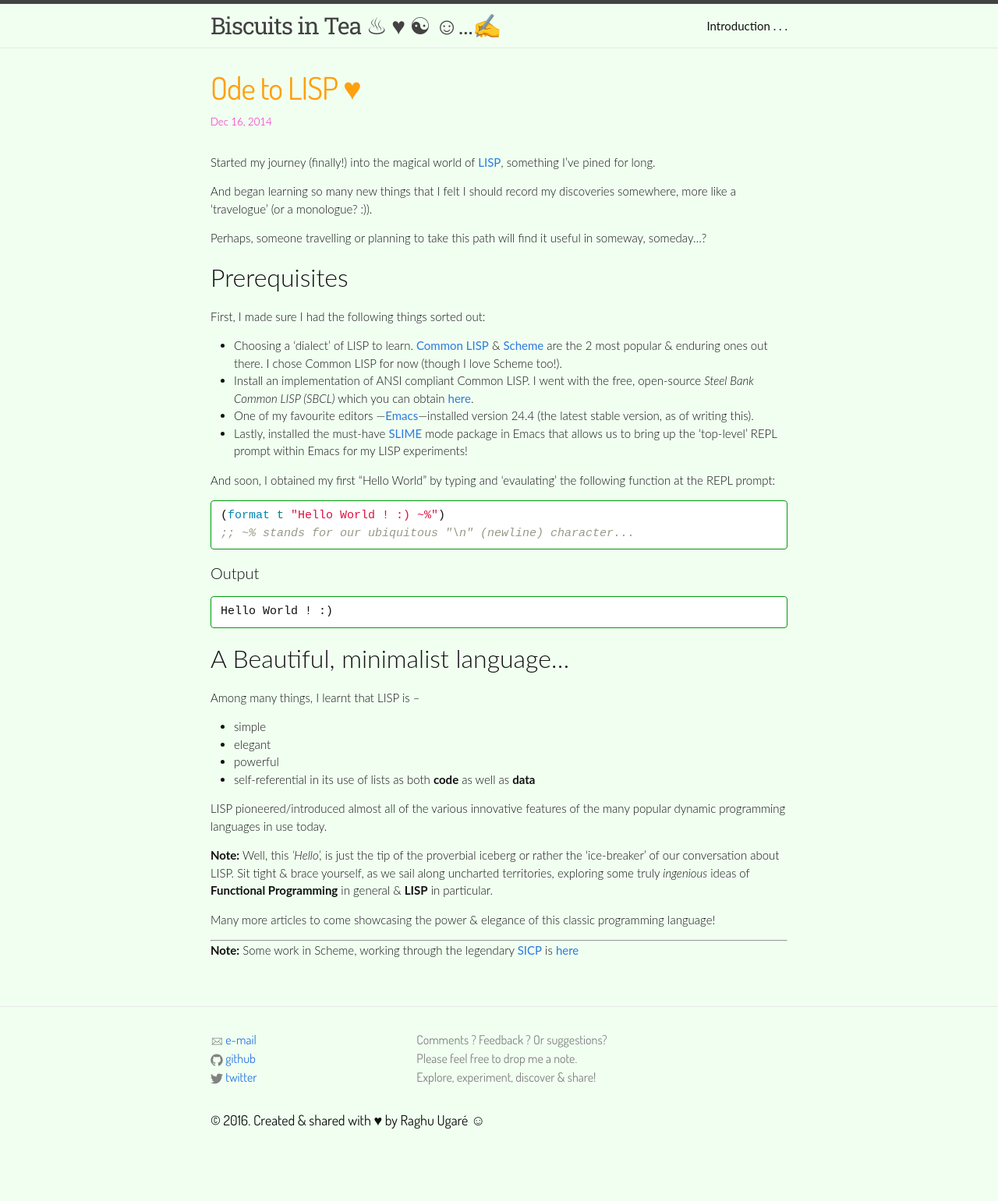
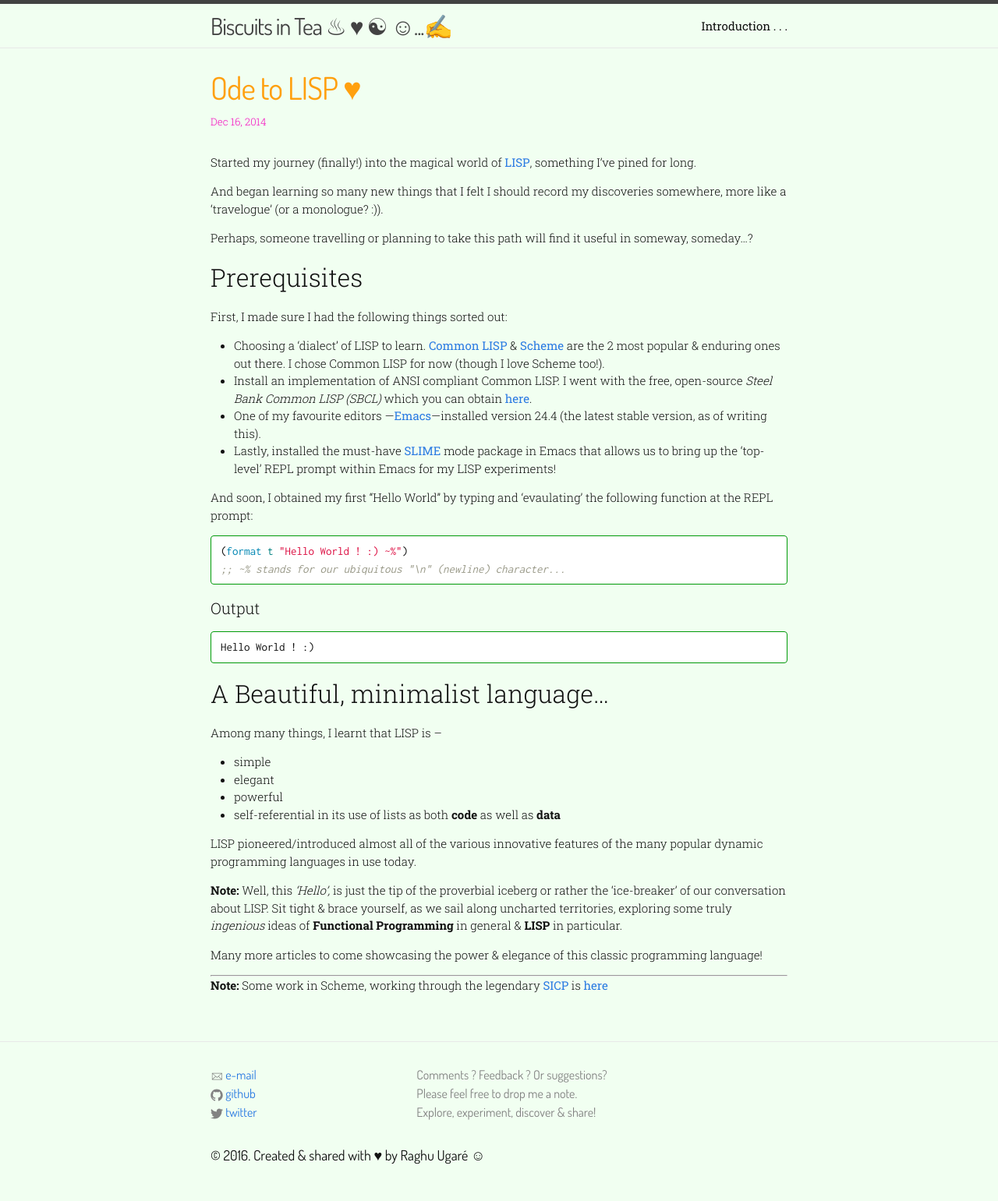
Before and after one commit to raghuugare/raghuugare.bkup, a Jekyll site: the page built from _posts/2014-12-16-ode_to_LISP.markdown, in a window 1280 px wide. Shown: the whole page at 78% size. Built offline with Jekyll 4.4.1, drawn with Linux system fonts in a browser that asks for light colours; some web fonts are replaced; before the commit the page ends 1496 px from its top, so only the background shows below that.

Commit message:
Small font change.

```diff
--- a/css/main.scss
+++ b/css/main.scss
@@ -8,7 +8,7 @@
 
 // Alegreya Sans, Dosis, Harmattan, Inconsolata, PT Sans, Poppins
 
-$site-font-family: Roboto slab, lato, Helvetica Neue, sans-serif;
+$site-font-family: Dosis, Roboto slab, lato, Helvetica Neue, sans-serif;
 $site-font-size: 30px;
 $site-font-weight: 400;
 $site-font-color: #ffa0df;
@@ -18,7 +18,7 @@ $blockquote-font-style: normal;
 $blockquote-font-size: 24px;
 $blockquote-font-weight: 300;
 
-$code-font-family: anonymous-pro, monospace;
+$code-font-family: inconsolata, anonymous-pro, monospace;
 $code-font-style: normal;
 $code-font-weight: 400;
 $code-font-size:  15px;
@@ -43,7 +43,7 @@ $body-font-weight: 300;
 // Our variables
 // Some nice fonts (albeit available locally! :-( ) : Optima, Seravek, Avenir, ...
 
-$base-font-family: Lato, Alegreya Sans, Merriweather, Roboto Slab, Source Sans Pro, Lato, Helvetica Neue, Helvetica, Arial, Sans-serif;
+$base-font-family: Merriweather, Roboto Slab, Source Sans Pro, Lato, Helvetica Neue, Helvetica, Arial, Sans-serif;
 $base-font-size:   15px;
 $small-font-size:  $base-font-size * 0.875;
 $base-line-height: 1.5;
```
